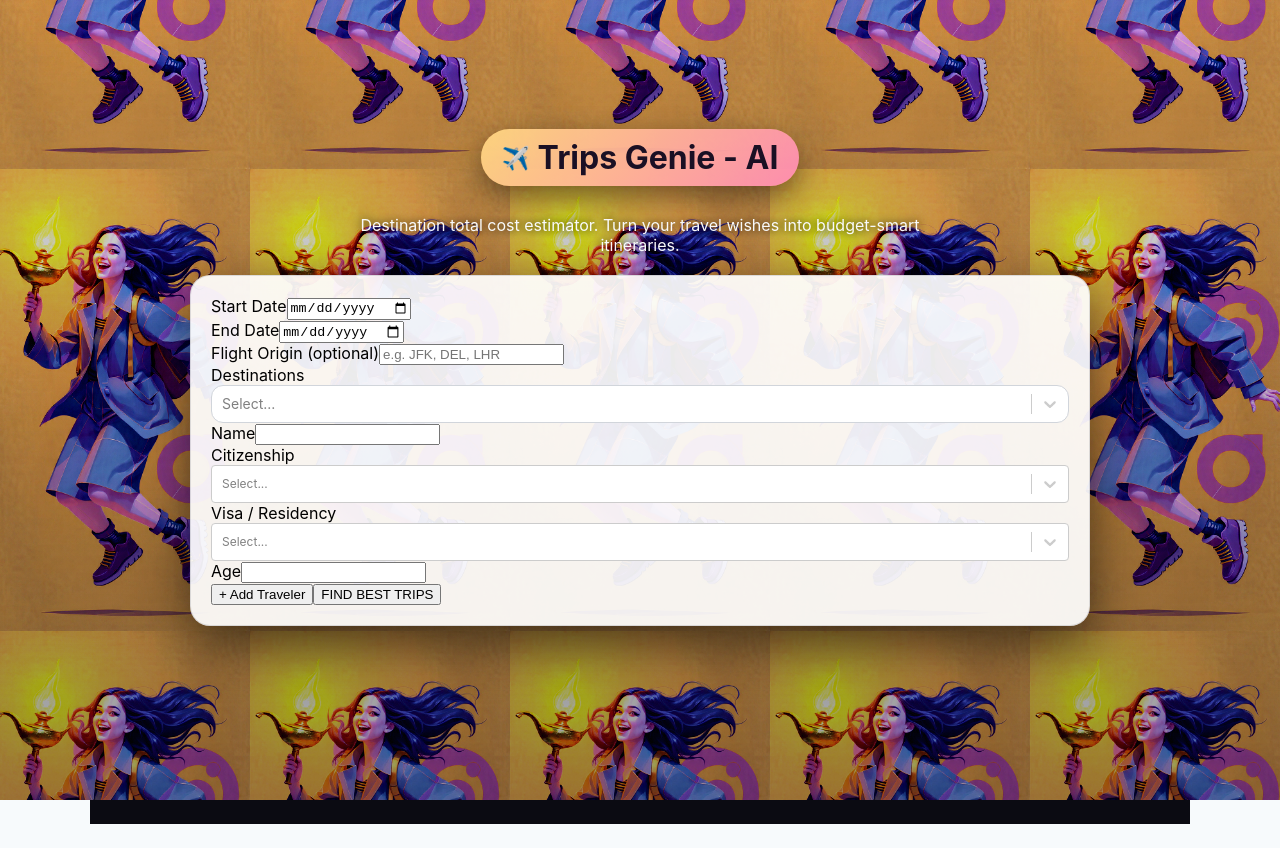
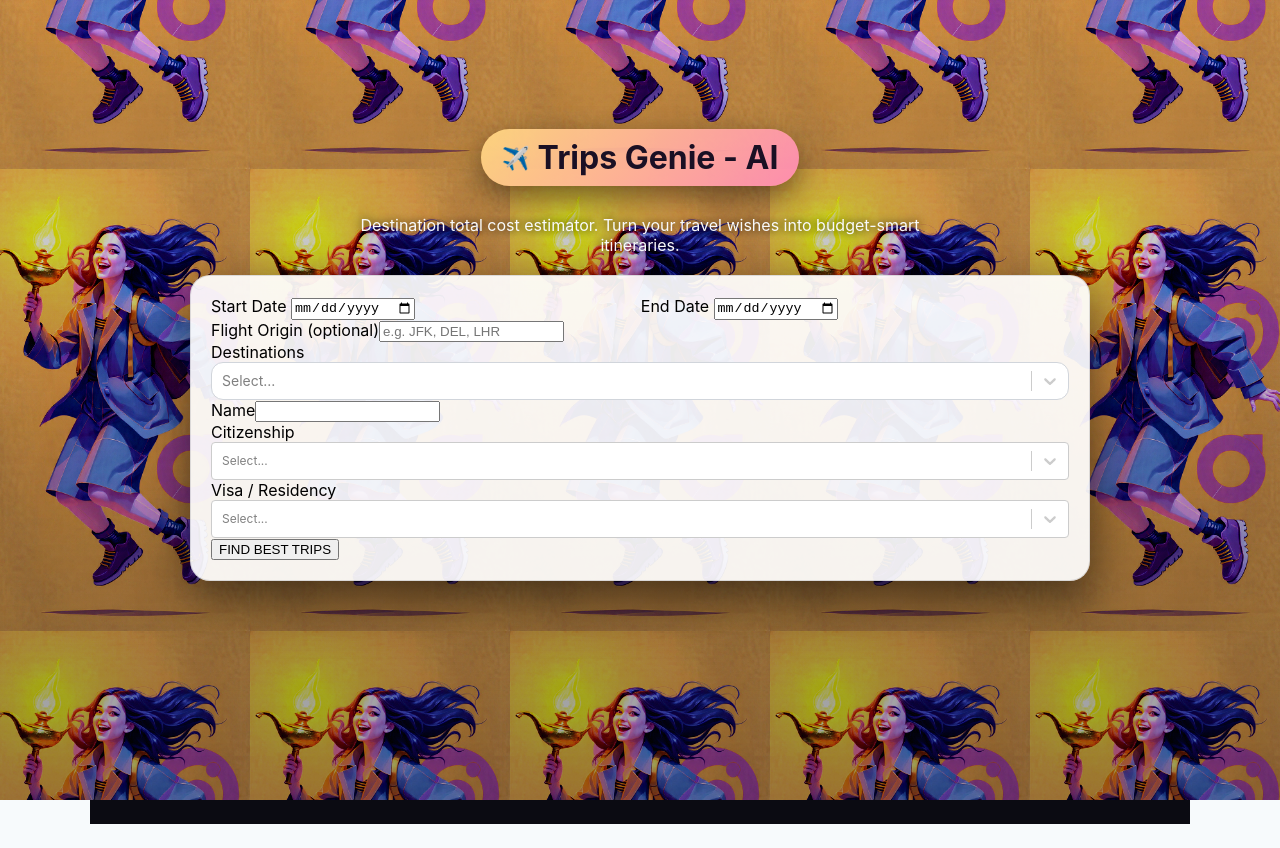
Before and after one commit to dipesh19/tipGenieLatest, a Next.js app: page / in a window 1280 px wide. Built offline with nearby package versions, Linux system fonts and the light colour scheme.

Commit message:
corrected fields selections

```diff
--- a/src/components/TravelPlanner.jsx
+++ b/src/components/TravelPlanner.jsx
@@ -709,12 +709,15 @@ export default function TravelPlanner() {
         />
 
         <GlassCard>
-          <form onSubmit={handleSubmit} className="space-y-3">
-            <div className="grid grid-cols-2 gap-3">
-              <div>
-                <label className="text-xs font-semibold block mb-1">
-                  Start Date
-                </label>
+          <form onSubmit={handleSubmit} className="space-y-3"><div className="w-full overflow-x-auto"><div
+  style={{
+    display: "flex",
+    flexDirection: "row",
+    gap: "0.1rem",
+    width: "100%",
+    flexWrap: "nowrap",
+  }}><div style={{ flex: 1, minWidth: 0 }}>
+    <label className="text-xs font-semibold block mb-1">Start Date </label>
     <input
       type="date"
       value={form.startDate}
@@ -724,12 +727,8 @@ export default function TravelPlanner() {
       className="w-full p-2 border rounded-lg text-sm"
       required
     />
-              </div>
-
-              <div>
-                <label className="text-xs font-semibold block mb-1">
-                  End Date
-                </label>
+  </div><div style={{ flex: 1, minWidth: 0 }}>
+    <label className="text-xs font-semibold block mb-1">End Date </label>
     <input
       type="date"
       value={form.endDate}
@@ -741,6 +740,9 @@ export default function TravelPlanner() {
     />
   </div>
 </div>
+</div>
+
+
 
             <div>
               <label className="text-xs font-semibold block mb-1">
@@ -906,7 +908,7 @@ export default function TravelPlanner() {
                   />
                 </div>
 
-                <div>
+                {/*<div>
                   <label className="text-xs font-semibold block mb-1">
                     Age
                   </label>
@@ -919,10 +921,13 @@ export default function TravelPlanner() {
                     className="w-full p-1.5 border rounded text-sm"
                   />
                 </div>
+*/}
               </div>
             ))}
 
             <div className="flex gap-2">
+  {/*
+
               <button
                 type="button"
                 onClick={addTraveler}
@@ -930,6 +935,8 @@ export default function TravelPlanner() {
               >
                 + Add Traveler
               </button>
+  */}
+
               <CTAButton
                 type="submit"
                 className="bg-gradient-to-r from-amber-300 via-fuchsia-400 to-sky-400
```
Lines whose indentation alone changed are shown as unchanged.
